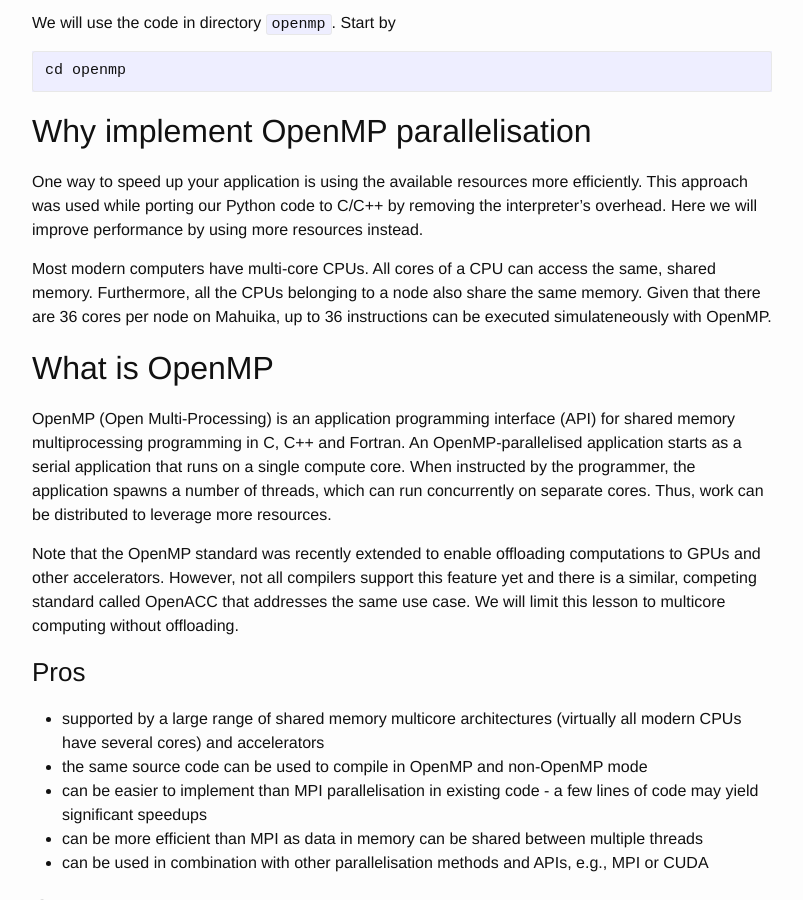
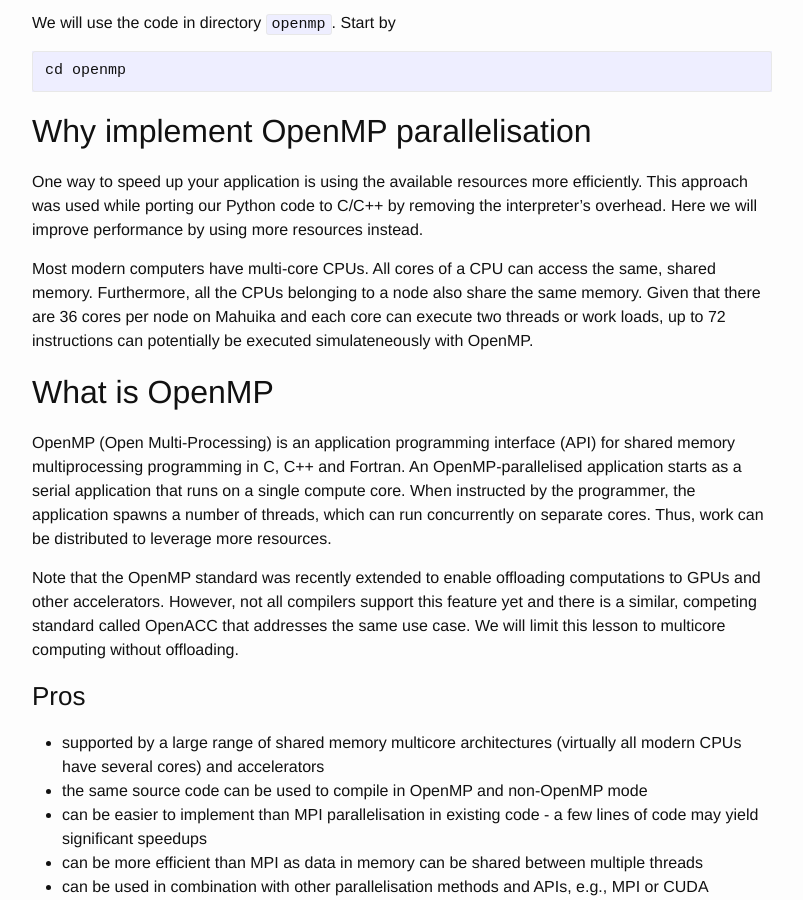
Before and after one commit to nesi/perf-training, a Jekyll site: the page built from _lessons/python-scatter/04b-openmp.md, in a window 1280 px wide and 900 px high, scrolled down 846 px. Shown: the whole window, without its empty margins (238-1041 px from the left). Built offline with Jekyll 4.4.1, drawn with Linux system fonts in a browser that asks for light colours.

Commit message:
Update 04b-openmp.md

```diff
--- a/_lessons/python-scatter/04b-openmp.md
+++ b/_lessons/python-scatter/04b-openmp.md
@@ -21,7 +21,7 @@ cd openmp
 
 One way to speed up your application is using the available resources more efficiently. This approach was used while porting our Python code to C/C++ by removing the interpreter's overhead. Here we will improve performance by using more resources instead.
 
-Most modern computers have multi-core CPUs. All cores of a CPU can access the same, shared memory. Furthermore, all the CPUs belonging to a node also share the same memory. Given that there are 36 cores per node on Mahuika, up to 36 instructions can be executed simulateneously with OpenMP.
+Most modern computers have multi-core CPUs. All cores of a CPU can access the same, shared memory. Furthermore, all the CPUs belonging to a node also share the same memory. Given that there are 36 cores per node on Mahuika and each core can execute two threads or work loads, up to 72 instructions can potentially be executed simulateneously with OpenMP.
 
 ## What is OpenMP
 
```
